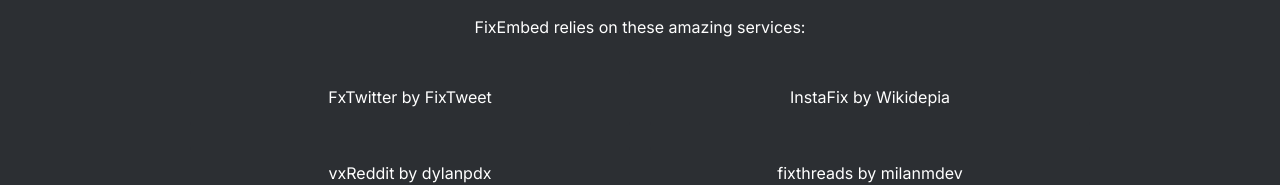
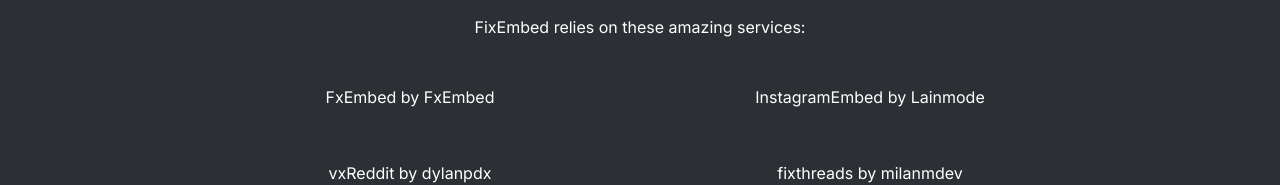
Before and after one commit to kenhendricks00/FixEmbed, a plain HTML site: page docs/index.html in a window 1280 px wide. Shown: the part 4498-4683 px from the top of the page. Drawn offline with Linux system fonts and the light colour scheme.

Commit message:
Update credits section with new links

```diff
--- a/docs/index.html
+++ b/docs/index.html
@@ -226,8 +226,8 @@
             <h2>Credits</h2>
             <p>FixEmbed relies on these amazing services:</p>
             <div class="credits-grid">
-                <a href="https://github.com/FixTweet/FxTwitter" class="credit-link" target="_blank">FxTwitter by FixTweet</a>
-                <a href="https://github.com/Wikidepia/InstaFix" class="credit-link" target="_blank">InstaFix by Wikidepia</a>
+                <a href="https://github.com/FxEmbed/FxEmbed" class="credit-link" target="_blank">FxEmbed by FxEmbed</a>
+                <a href="https://github.com/Lainmode/InstagramEmbed-vxinstagram" class="credit-link" target="_blank">InstagramEmbed by Lainmode</a>
                 <a href="https://github.com/dylanpdx/vxReddit" class="credit-link" target="_blank">vxReddit by dylanpdx</a>
                 <a href="https://github.com/milanmdev/fixthreads" class="credit-link" target="_blank">fixthreads by milanmdev</a>
                 <a href="https://github.com/thelaao/phixiv" class="credit-link" target="_blank">phixiv by thelaao</a>
```
